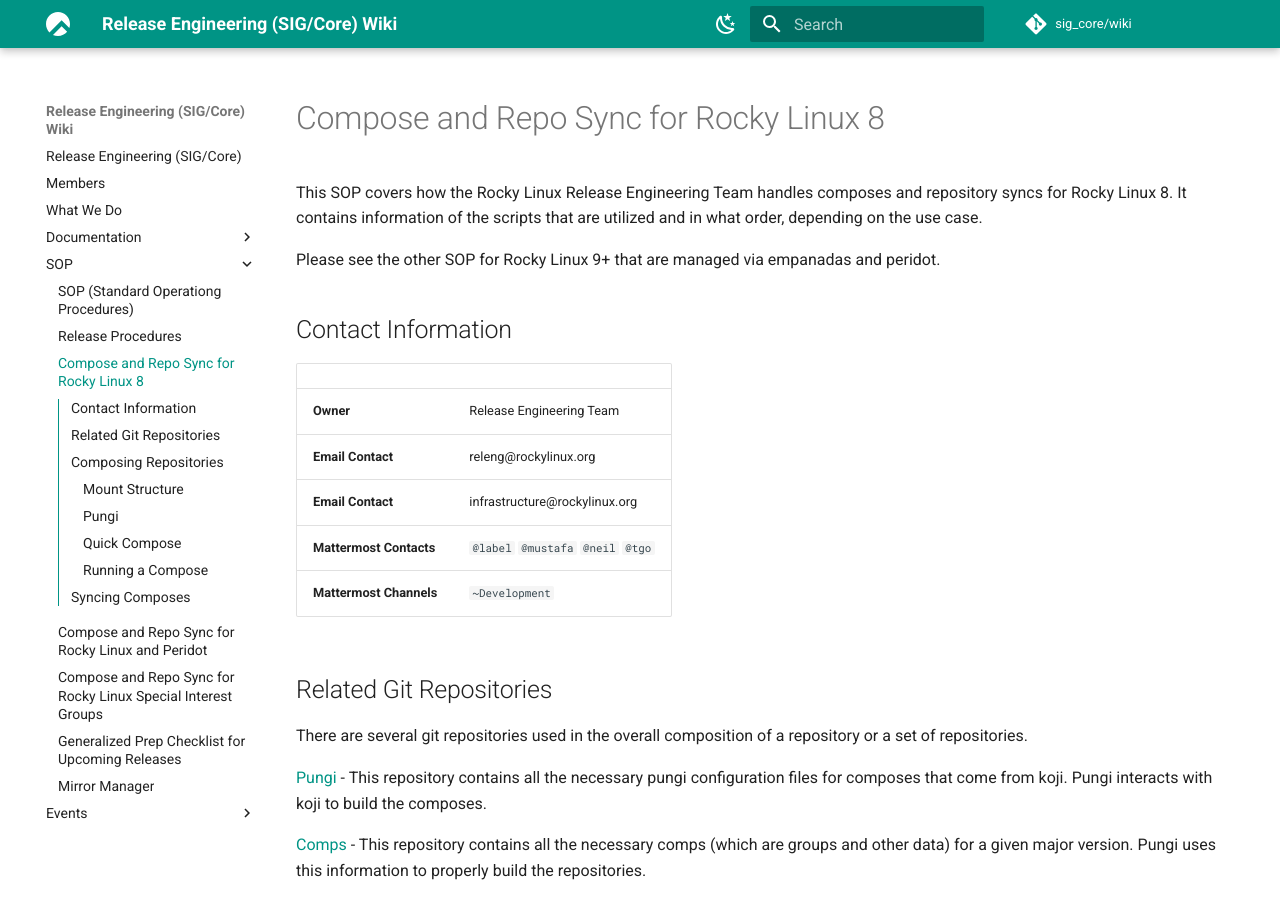
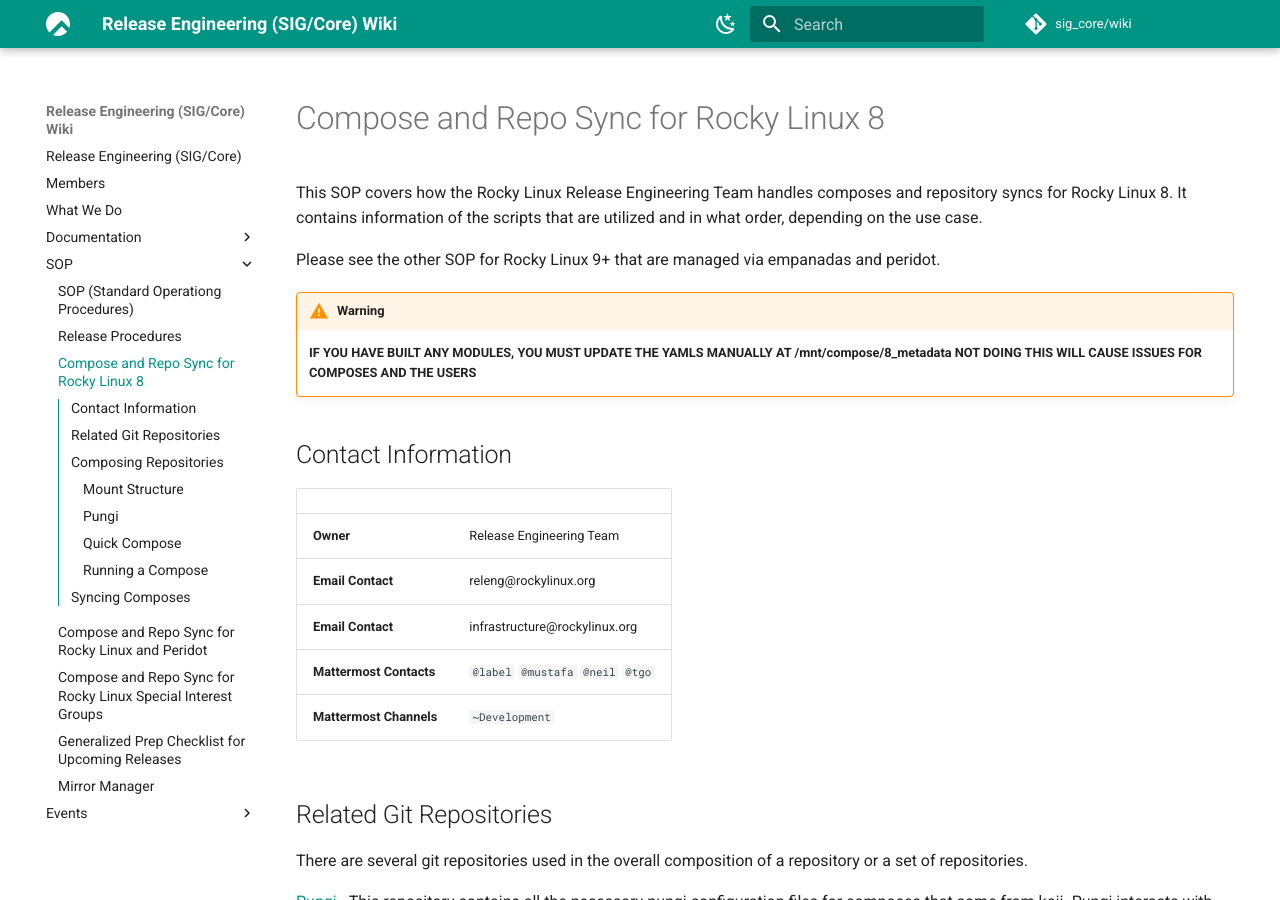
Before and after one commit to rocky-linux/sig-core-wiki, an MkDocs documentation site: the page built from docs/sop/sop_compose_8.md, in a window 1280 px wide and 900 px high. Built offline with MkDocs 1.6.1 and Material for MkDocs 9.7.7, drawn with Linux system fonts in a browser that asks for light colours.

Commit message:
add warning label

```diff
--- a/docs/sop/sop_compose_8.md
+++ b/docs/sop/sop_compose_8.md
@@ -5,6 +5,10 @@
 This SOP covers how the Rocky Linux Release Engineering Team handles composes and repository syncs for Rocky Linux 8. It contains information of the scripts that are utilized and in what order, depending on the use case.
 
 Please see the other SOP for Rocky Linux 9+ that are managed via empanadas and peridot.
+
+!!! warning
+    **IF YOU HAVE BUILT ANY MODULES, YOU MUST UPDATE THE YAMLS MANUALLY AT /mnt/compose/8_metadata**
+    **NOT DOING THIS WILL CAUSE ISSUES FOR COMPOSES AND THE USERS**
 
 ## Contact Information
 | | |
```
